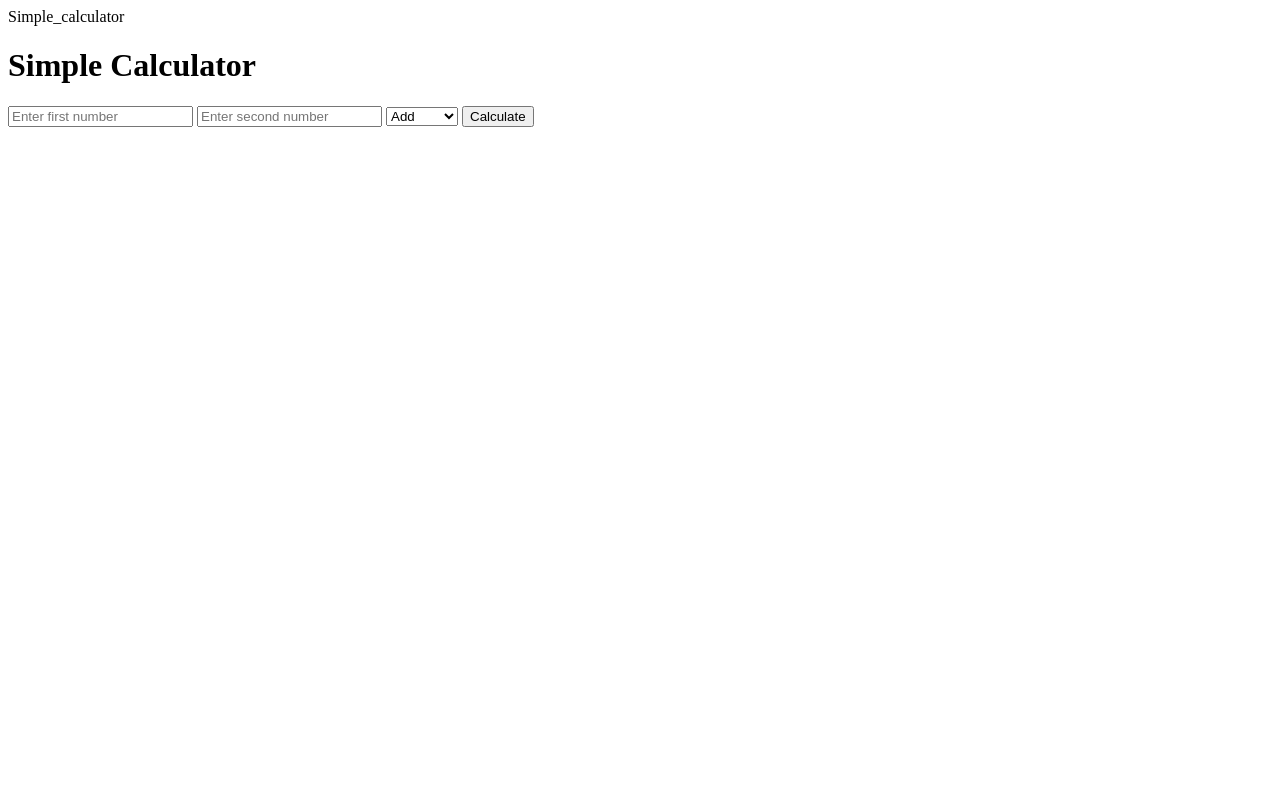
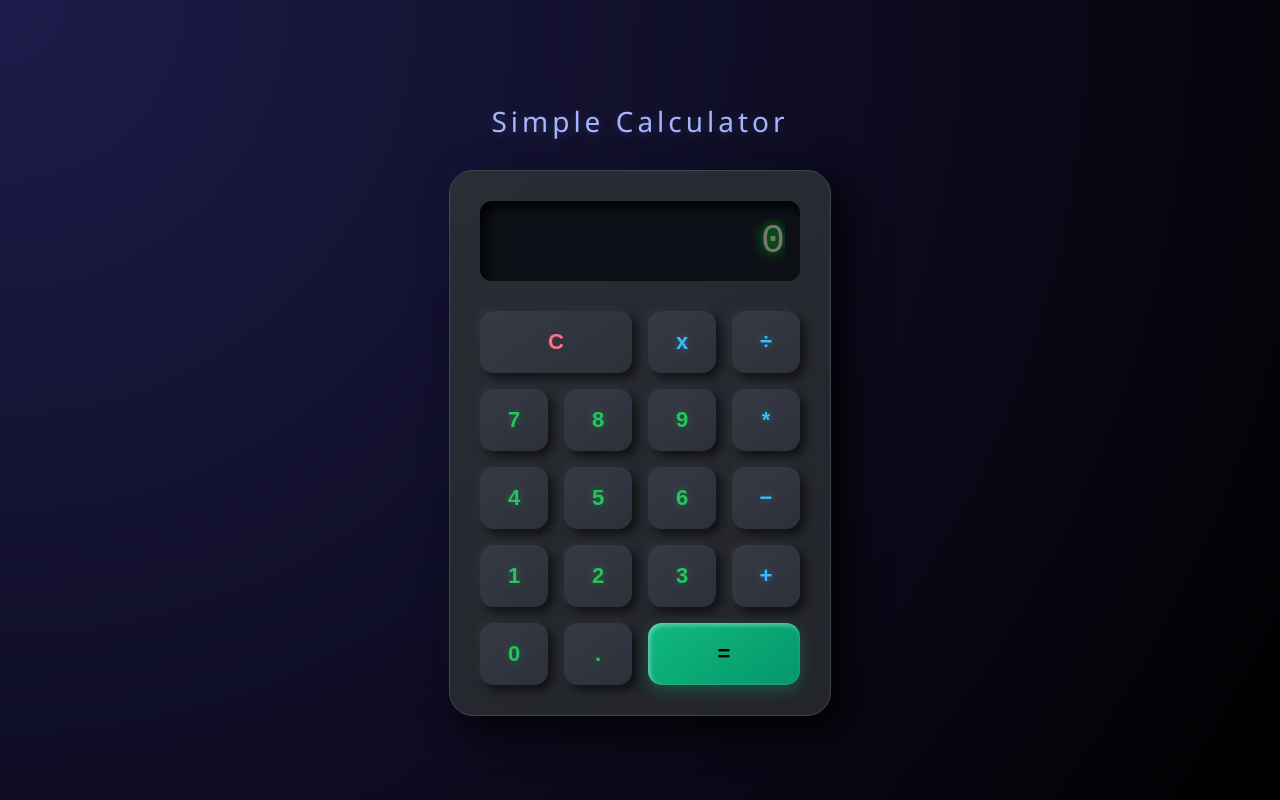
Before and after one commit to Pranay277/Simple_calculator, a plain HTML site: page index.html in a window 1280 px wide. Drawn offline with Linux system fonts and the light colour scheme.

Commit message:
simple calculator

```diff
--- a/index.html
+++ b/index.html
@@ -1,49 +1,195 @@
-<html>
-    <head>Simple_calculator</head>
-    <body>
-        <h1>Simple Calculator</h1>
-        <form>
-            <input type="number" id="num1" placeholder="Enter first number">
-            <input type="number" id="num2" placeholder="Enter second number">
-            <select id="operation">
-                <option value="add">Add</option>
-                <option value="subtract">Subtract</option>
-                <option value="multiply">Multiply</option>
-                <option value="divide">Divide</option>
-            </select>
-            <button type="button" onclick="calculate()">Calculate</button>
-        </form>
-        <h2 id="result"></h2>
+<!DOCTYPE html>
+<html lang="en">
+<head>
+    <meta charset="UTF-8">
+    <meta name="viewport" content="width=device-width, initial-scale=1.0">
+    <title>Simple Calculator</title>
+    <style>
+        /* Midnight Cyber Theme */
+        body {
+            font-family: 'Segoe UI', Roboto, Helvetica, Arial, sans-serif;
+            display: flex;
+            flex-direction: column;
+            justify-content: center;
+            align-items: center;
+            min-height: 100vh;
+            /* Changed from pure black to a deep violet/blue radial gradient */
+            background: radial-gradient(circle at top left, #1e1b4b, #000000);
+            margin: 0;
+            color: #ffffff;
+        }
 
-        <script>
-            function calculate() {
-                const num1 = parseFloat(document.getElementById('num1').value);
-                const num2 = parseFloat(document.getElementById('num2').value);
-                const operation = document.getElementById('operation').value;
-                let result;
+        h1 {
+            margin-bottom: 30px;
+            font-size: 28px;
+            font-weight: 300;
+            letter-spacing: 4px;
+            color: #a5b4fc; /* Soft blue-violet heading */
+            text-shadow: 0px 2px 10px rgba(165, 180, 252, 0.2);
+        }
 
-                switch (operation) {
-                    case 'add':
-                        result = num1 + num2;
-                        break;
-                    case 'subtract':
-                        result = num1 - num2;
-                        break;
-                    case 'multiply':
-                        result = num1 * num2;
-                        break;
-                    case 'divide':
-                        if (num2 !== 0) {
-                            result = num1 / num2;
-                        } else {
-                            result = 'Error: Division by zero';
-                        }
-                        break;
-                    default:
-                        result = 'Invalid operation';
+        .calculator {
+            background: linear-gradient(145deg, #2a2d34, #23252b); /* Slate gray */
+            padding: 30px;
+            border-radius: 24px;
+            box-shadow:
+                15px 15px 40px rgba(0, 0, 0, 0.9),
+                -5px -5px 20px rgba(99, 102, 241, 0.05); /* Slight purple glow on edge */
+            border: 1px solid #3f4451;
+            width: 320px;
+        }
+
+        #display {
+            width: 100%;
+            height: 80px;
+            font-family: 'Courier New', Courier, monospace;
+            font-size: 40px;
+            text-align: right;
+            margin-bottom: 30px;
+            border: none;
+            border-radius: 12px;
+            padding: 15px;
+            box-sizing: border-box;
+            background-color: #0d1117; /* Very dark midnight blue screen */
+            color: #00ff00; /* Kept the glowing green text */
+            text-shadow: 0 0 12px rgba(0, 255, 0, 0.7);
+            box-shadow:
+                inset 5px 5px 15px rgba(0,0,0,1),
+                inset -2px -2px 10px rgba(255,255,255,0.03);
+            outline: none;
+        }
+
+        .buttons {
+            display: grid;
+            grid-template-columns: repeat(4, 1fr);
+            gap: 16px;
+        }
+
+        button {
+            padding: 18px 0;
+            font-size: 22px;
+            border: none;
+            border-radius: 14px;
+            background: linear-gradient(145deg, #363a45, #2d3039); /* Dark metallic buttons */
+            color: #e2e8f0;
+            cursor: pointer;
+            box-shadow:
+                5px 5px 10px rgba(0, 0, 0, 0.6),
+                -2px -2px 8px rgba(255, 255, 255, 0.05);
+            transition: all 0.15s ease;
+            font-weight: 600;
+        }
+
+        button:active {
+            transform: scale(0.94) translateY(2px);
+            box-shadow:
+                inset 4px 4px 10px rgba(0, 0, 0, 0.7),
+                inset -2px -2px 5px rgba(255, 255, 255, 0.03);
+        }
+
+        button:hover {
+            background: linear-gradient(145deg, #404552, #333742);
+        }
+
+        /* Operator Buttons - Changed to Electric Blue */
+        .operator {
+            color: #38bdf8;
+            text-shadow: 0 0 8px rgba(56, 189, 248, 0.4);
+        }
+
+        /* Number Buttons - Kept Green */
+        .number {
+            color: #22c55e; /* Vibrant Green */
+            text-shadow: 0 0 8px rgba(34, 197, 94, 0.4);
+        }
+
+        .clear {
+            color: #fb7185; /* Soft neon pink/red for clear */
+            grid-column: span 2;
+        }
+
+        /* Equals Button - Kept Solid Green */
+        .equal {
+            color: #000000;
+            background: linear-gradient(145deg, #10b981, #059669); /* Emerald green */
+            box-shadow:
+                0px 5px 15px rgba(16, 185, 129, 0.3),
+                inset 2px 2px 5px rgba(255, 255, 255, 0.4);
+            grid-column: span 2;
+        }
+
+        .equal:hover {
+            background: linear-gradient(145deg, #34d399, #10b981);
+        }
+
+        .equal:active {
+            box-shadow: inset 4px 4px 10px rgba(4, 120, 87, 0.8);
+        }
+    </style>
+</head>
+<body>
+
+    <h1>Simple Calculator</h1>
+
+    <div class="calculator">
+        <input type="text" id="display" disabled placeholder="0">
+
+        <div class="buttons">
+            <button class="clear" onclick="clearDisplay()">C</button>
+            <button class="operator" onclick="backspace()">x</button>
+            <button class="operator" onclick="appendToDisplay('/')">÷</button>
+
+            <button class="number" onclick="appendToDisplay('7')">7</button>
+            <button class="number" onclick="appendToDisplay('8')">8</button>
+            <button class="number" onclick="appendToDisplay('9')">9</button>
+            <button class="operator" onclick="appendToDisplay('*')">*</button>
+
+            <button class="number" onclick="appendToDisplay('4')">4</button>
+            <button class="number" onclick="appendToDisplay('5')">5</button>
+            <button class="number" onclick="appendToDisplay('6')">6</button>
+            <button class="operator" onclick="appendToDisplay('-')">−</button>
+
+            <button class="number" onclick="appendToDisplay('1')">1</button>
+            <button class="number" onclick="appendToDisplay('2')">2</button>
+            <button class="number" onclick="appendToDisplay('3')">3</button>
+            <button class="operator" onclick="appendToDisplay('+')">+</button>
+
+            <button class="number" onclick="appendToDisplay('0')">0</button>
+            <button class="number" onclick="appendToDisplay('.')">.</button>
+            <button class="equal" onclick="calculate()">=</button>
+        </div>
+    </div>
+
+    <script>
+        const display = document.getElementById('display');
+
+        function appendToDisplay(input) {
+            display.value += input;
+        }
+
+        function clearDisplay() {
+            display.value = '';
+        }
+
+        function backspace() {
+            display.value = display.value.slice(0, -1);
+        }
+
+        function calculate() {
+            try {
+                if (display.value === '') return;
+
+                const result = eval(display.value);
+
+                if (!isFinite(result)) {
+                    display.value = "Error";
+                } else {
+                    display.value = result;
                 }
-
-                document.getElementById('result').textContent = `Result: ${result}`;
+            } catch (error) {
+                display.value = 'Error';
             }
-        </script>
+        }
+    </script>
+</body>
 </html>
```
Also changed, not shown: cal.html (deleted, +0 -60 lines).
